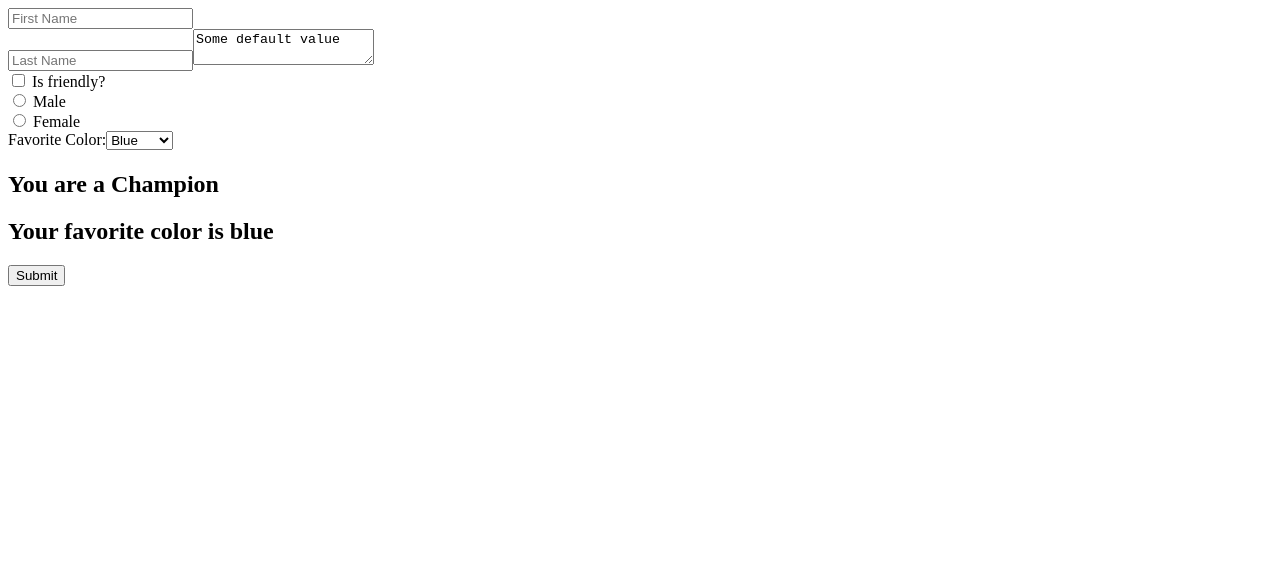
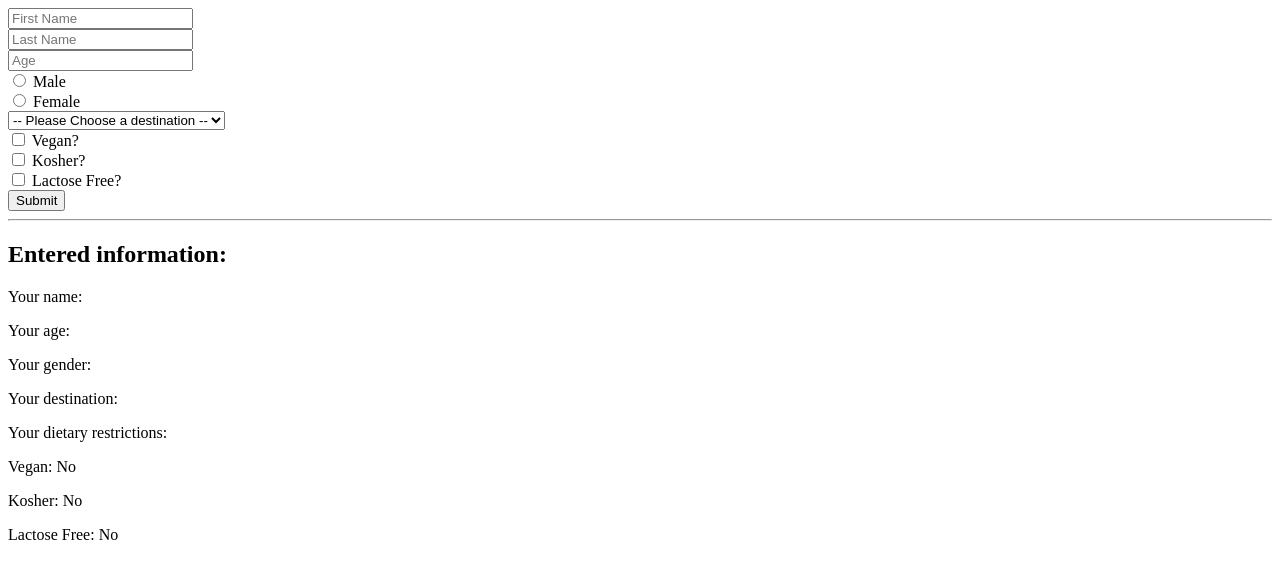
Before and after one commit to shirkedarshan/React-Basics, a React (Create React App) app: page / in a window 1280 px wide. Shown: the top 578 px of the page. Built offline with nearby package versions, Linux system fonts and the light colour scheme.

Commit message:
Form with container component architecture

```diff
--- a/src/App.js
+++ b/src/App.js
@@ -1,116 +1,12 @@
-import React, {Component} from "react"
+// https://medium.com/@dan_abramov/smart-and-dumb-components-7ca2f9a7c7d0
 
-class App extends Component {
-    constructor() {
-        super()
-        this.state = {
-            firstName: "",
-            lastName: "",
-            isFriendly: false,
-            gender: "",
-            favColor: "blue"
-        }
-        this.handleChange = this.handleChange.bind(this)
-    }
+import React from "react"
+import Form from "./Form"
 
-    handleChange(event) {
-        const {name, value, type, checked} = event.target
-        type === "checkbox" ? this.setState({ [name]: checked }) : this.setState({ [name]: value })
-    }
-
-    componentDidMount(){
-        this.setState({
-            gender:"Champion"
-        })
-    }
-    render() {
-        return (
-            <form onSubmit={this.handleSubmit}>
-                <input
-                    type="text"
-                    value={this.state.firstName}
-                    name="firstName"
-                    placeholder="First Name"
-                    onChange={this.handleChange}
-                />
-                <br />
-                <input
-                    type="text"
-                    value={this.state.lastName}
-                    name="lastName"
-                    placeholder="Last Name"
-                    onChange={this.handleChange}
-                />
-
-                {
-                    /**
-                     * Other useful form elements:
-                     *
-                     *  <textarea /> element
-                     *  <input type="checkbox" />
-                     *  <input type="radio" />
-                     *  <select> and <option> elements
-                     */
-                }
-
-                <textarea
-                    value={"Some default value"}
-                    onChange={this.handleChange}
-                />
-
-                <br />
-
-                <label>
-                    <input
-                        type="checkbox"
-                        name="isFriendly"
-                        checked={this.state.isFriendly}
-                        onChange={this.handleChange}
-                    /> Is friendly?
-                </label>
-                <br />
-                <label>
-                    <input
-                        type="radio"
-                        name="gender"
-                        value="male"
-                        checked={this.state.gender === "male"}
-                        onChange={this.handleChange}
-                    /> Male
-                </label>
-                <br />
-                <label>
-                    <input
-                        type="radio"
-                        name="gender"
-                        value="female"
-                        checked={this.state.gender === "female"}
-                        onChange={this.handleChange}
-                    /> Female
-                </label>
-                {/* Formik */}
-                <br />
-
-                <label>Favorite Color:</label>
-                <select
-                    value={this.state.favColor}
-                    onChange={this.handleChange}
-                    name="favColor"
-                >
-                    <option value="blue">Blue</option>
-                    <option value="green">Green</option>
-                    <option value="red">Red</option>
-                    <option value="orange">Orange</option>
-                    <option value="yellow">Yellow</option>
-                </select>
-
-                <h1>{this.state.firstName} {this.state.lastName}</h1>
-                <h2>You are a {this.state.gender}</h2>
-                <h2>Your favorite color is {this.state.favColor}</h2>
-                <button>Submit</button>
-            </form>
-        )
-    }
+function App() {
+    return (
+        <Form />
+    )
 }
 
 export default App
--- /dev/null
+++ b/src/Form.js
@@ -0,0 +1,41 @@
+import React, {Component} from "react"
+import FormContainer from "./FormContainer"
+
+class Form extends Component {
+    constructor() {
+        super()
+        this.state = {
+            firstName: "",
+            lastName: "",
+            age: "",
+            gender: "",
+            destination: "",
+            isVegan: false,
+            isKosher: false,
+            isLactoseFree: false
+        }
+        this.handleChange = this.handleChange.bind(this)
+    }
+
+    handleChange(event) {
+        const {name, value, type, checked} = event.target
+        type === "checkbox" ?
+            this.setState({
+                [name]: checked
+            })
+        :
+        this.setState({
+            [name]: value
+        })
+    }
+
+    render() {
+        return (
+            <div>
+                <FormContainer handleChange={this.handleChange} {...this.state}/>
+            </div>
+        )
+    }
+}
+
+export default Form
--- /dev/null
+++ b/src/FormContainer.js
@@ -0,0 +1,116 @@
+import React from "react";
+
+function FormContainer (props){
+    return(
+        <main>
+                <form>
+                    <input
+                        name="firstName"
+                        value={props.firstName}
+                        onChange={props.handleChange}
+                        placeholder="First Name"
+                    />
+                    <br />
+
+                    <input
+                        name="lastName"
+                        value={props.lastName}
+                        onChange={props.handleChange}
+                        placeholder="Last Name"
+                    />
+                    <br />
+
+                    <input
+                        name="age"
+                        value={props.age}
+                        onChange={props.handleChange}
+                        placeholder="Age"
+                    />
+                    <br />
+
+                    <label>
+                        <input
+                            type="radio"
+                            name="gender"
+                            value="male"
+                            checked={props.gender === "male"}
+                            onChange={props.handleChange}
+                        /> Male
+                    </label>
+
+                    <br />
+
+                    <label>
+                        <input
+                            type="radio"
+                            name="gender"
+                            value="female"
+                            checked={props.gender === "female"}
+                            onChange={props.handleChange}
+                        /> Female
+                    </label>
+
+                    <br />
+
+                    <select
+                        value={props.destination}
+                        name="destination"
+                        onChange={props.handleChange}
+                    >
+                        <option value="">-- Please Choose a destination --</option>
+                        <option value="germany">Germany</option>
+                        <option value="norway">Norway</option>
+                        <option value="north pole">North Pole</option>
+                        <option value="south pole">South Pole</option>
+                    </select>
+
+                    <br />
+
+                    <label>
+                        <input
+                            type="checkbox"
+                            name="isVegan"
+                            onChange={props.handleChange}
+                            checked={props.isVegan}
+                        /> Vegan?
+                    </label>
+                    <br />
+
+                    <label>
+                        <input
+                            type="checkbox"
+                            name="isKosher"
+                            onChange={props.handleChange}
+                            checked={props.isKosher}
+                        /> Kosher?
+                    </label>
+                    <br />
+
+                    <label>
+                        <input
+                            type="checkbox"
+                            name="isLactoseFree"
+                            onChange={props.handleChange}
+                            checked={props.isLactoseFree}
+                        /> Lactose Free?
+                    </label>
+                    <br />
+
+                    <button>Submit</button>
+                </form>
+                <hr />
+                <h2>Entered information:</h2>
+                <p>Your name: {props.firstName} {props.lastName}</p>
+                <p>Your age: {props.age}</p>
+                <p>Your gender: {props.gender}</p>
+                <p>Your destination: {props.destination}</p>
+                <p>Your dietary restrictions:</p>
+
+                <p>Vegan: {props.isVegan ? "Yes" : "No"}</p>
+                <p>Kosher: {props.isKosher ? "Yes" : "No"}</p>
+                <p>Lactose Free: {props.isLactoseFree ? "Yes" : "No"}</p>
+
+            </main>
+    )
+}
+export default FormContainer
```
Also changed, not shown: 1 other file (tests, documents, lock files or other folders).
